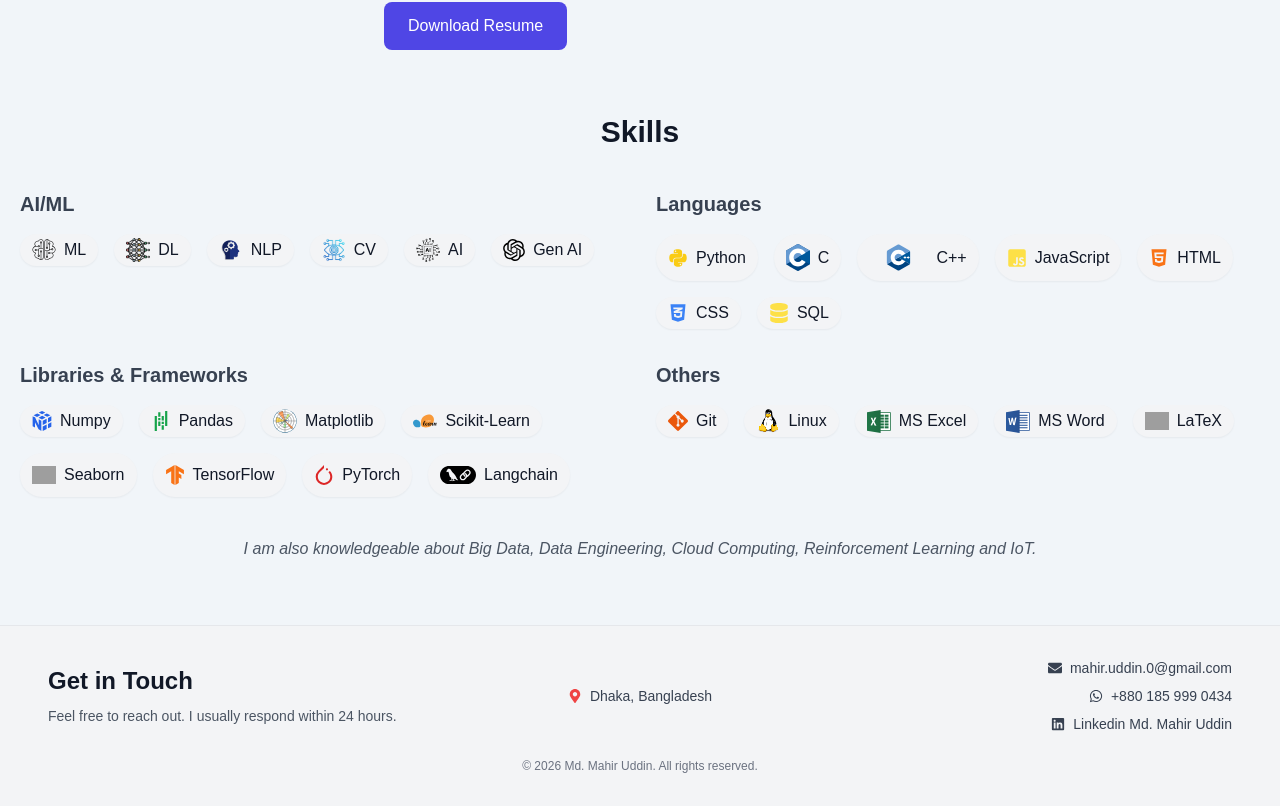
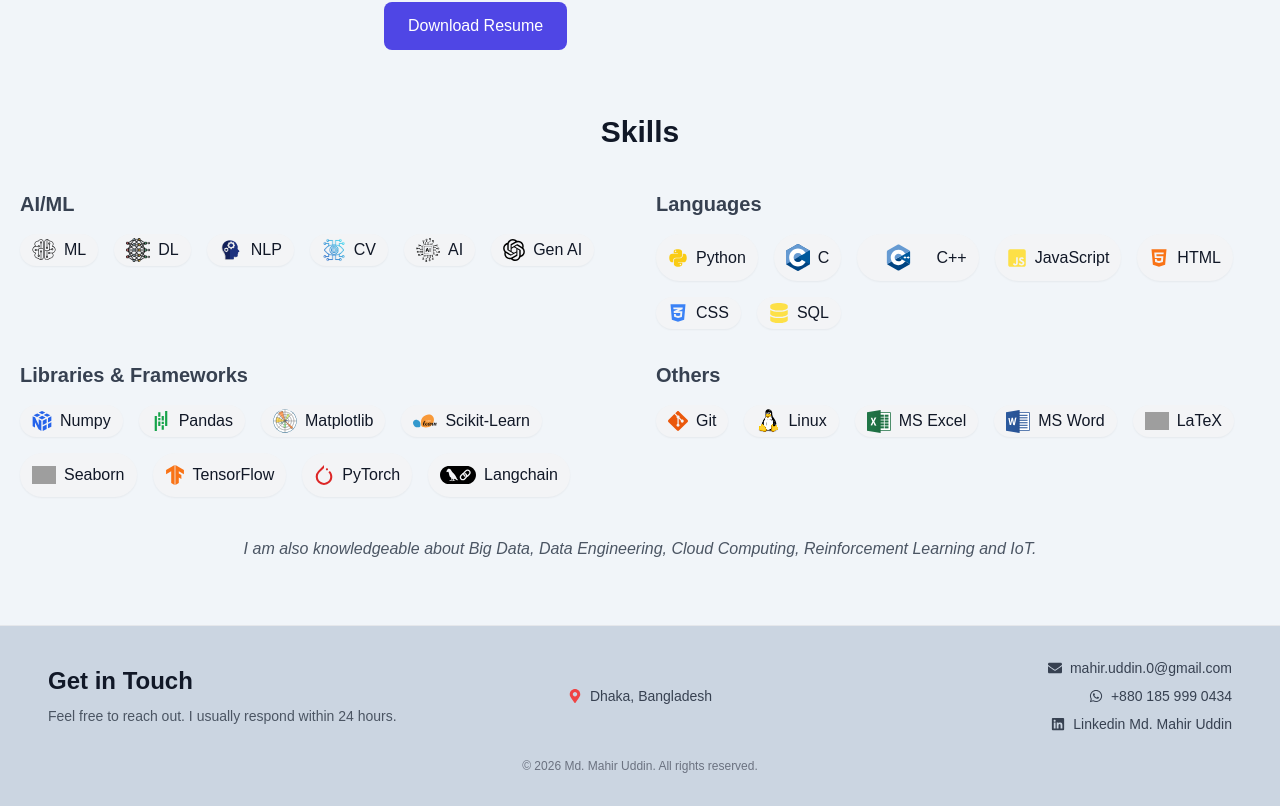
Before and after one commit to Mahir-Uddin0/portfolio_website, a Next.js app: page / in a window 1280 px wide. Shown: the part 546-1352 px from the top of the page. Built offline with nearby package versions, Linux system fonts and the light colour scheme; grey boxes are pictures that could not be loaded.

Commit message:
changed contact section bg color in light mode

```diff
--- a/components/contact.js
+++ b/components/contact.js
@@ -4,7 +4,7 @@ export default function Contact() {
   return (
     <section
       id="contact"
-      className="w-full bg-gray-100 dark:bg-gray-950 border-t border-gray-200 dark:border-gray-800"
+      className="w-full bg-slate-300 dark:bg-gray-950 border-t border-gray-200 dark:border-gray-800"
     >
       <div className="max-w-7xl mx-auto px-6 md:px-12 py-8">
 
```
